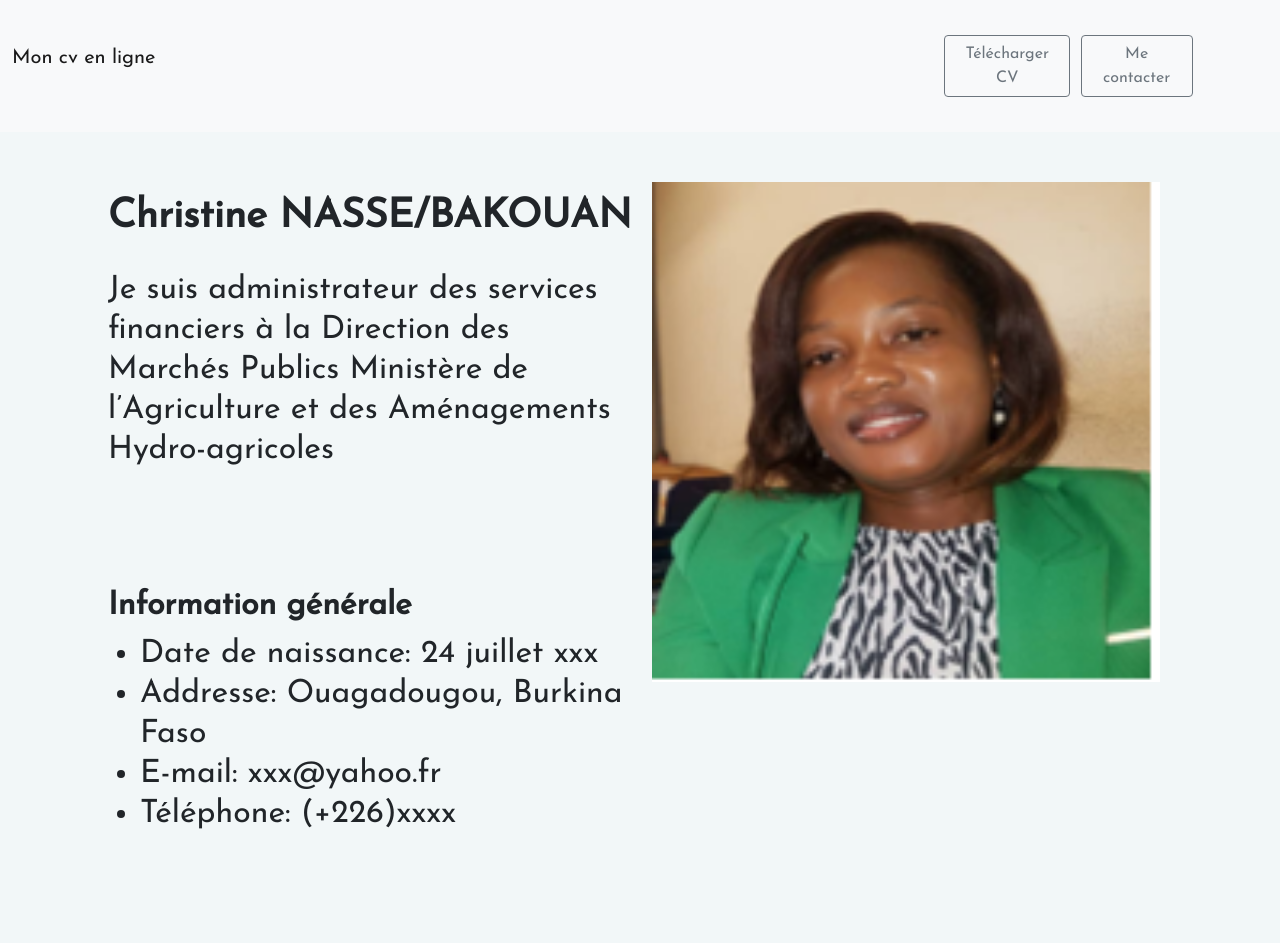
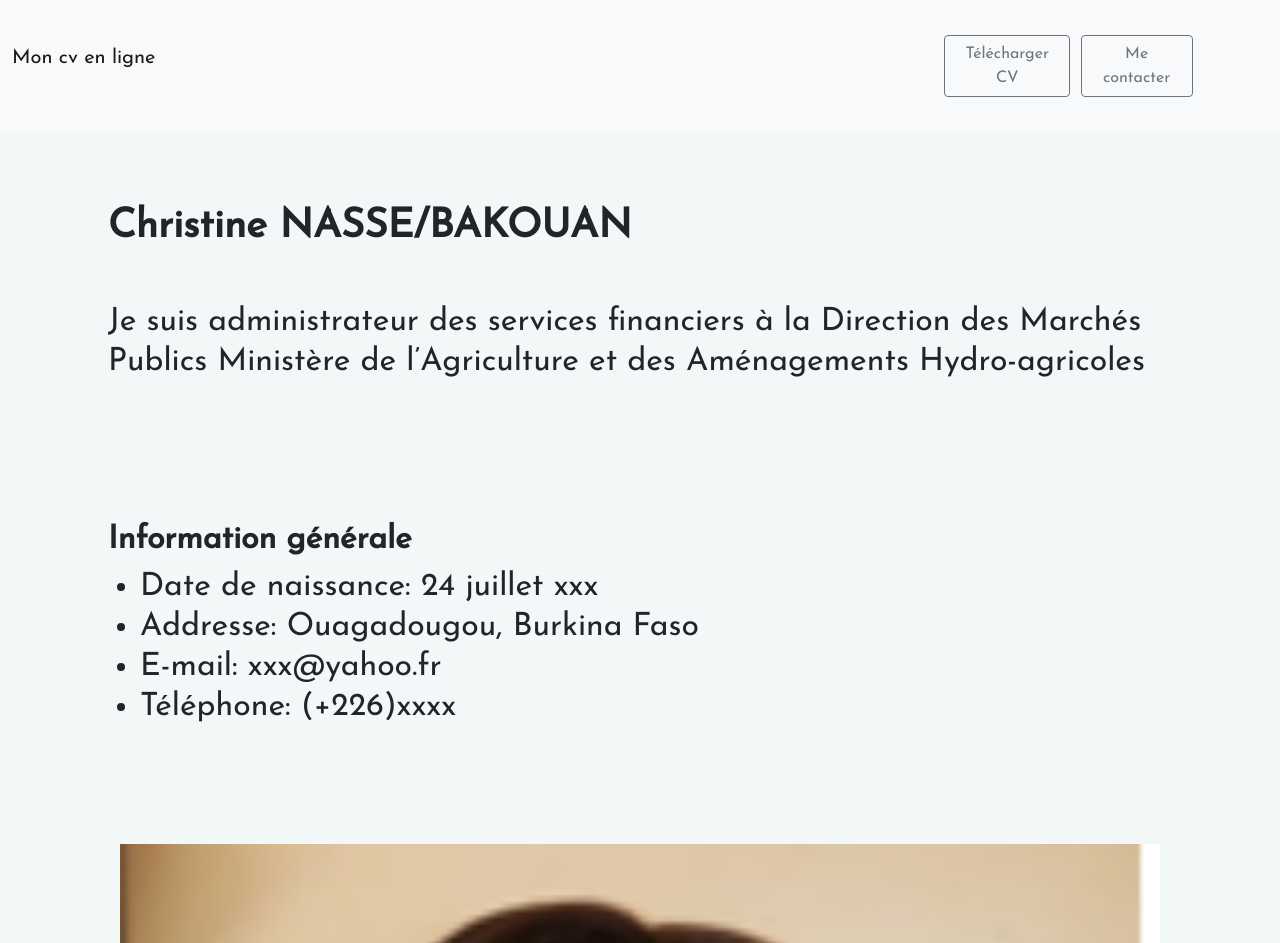
Before and after one commit to christine-nasse/cv, a plain HTML site: page index.html in a window 1280 px wide. Shown: the top 943 px of the page. Drawn offline with nearby package versions, Linux system fonts and the light colour scheme.

Commit message:
Add files via upload

```diff
--- a/index.html
+++ b/index.html
@@ -58,9 +58,9 @@
 
     <div class="container">
         <div class="row">
-            <div class="col col-lg-6">
+            <div class="col col-lg-6 col-lg-12 col-md-12 col-sd-12">
                 <div class="row">
-                    <div class="col col-lg-12 general-info">
+                    <div class="col col-lg-12 col-md-12 col-sd-12 general-info">
                         <h2 class="full-name"> Christine NASSE/BAKOUAN </h2>
                         <p>Je suis administrateur des services financiers à la Direction des Marchés Publics Ministère de
                             l’Agriculture et des Aménagements Hydro-agricoles</p>
@@ -68,7 +68,7 @@
                         <br>
                     </div>
 
-                    <div class="col col-lg-12 general-info" >
+                    <div class="col col-lg-12 col-md-12 col-sd-12 general-info" >
                         <h2> Information générale </h2>
                         <ul>
                             <li><span>Date de naissance: </span>24 juillet xxx</li>
@@ -82,7 +82,7 @@
 
                 </div>
             </div>
-            <div class="col col-lg-6">
+            <div class="col col-lg-6 col-lg-12 col-md-12 col-sd-12">
                 <img class ="profile-image" src="images/photo-profile.png" alt="photo-de-profile">
             </div>
         </div>
```
